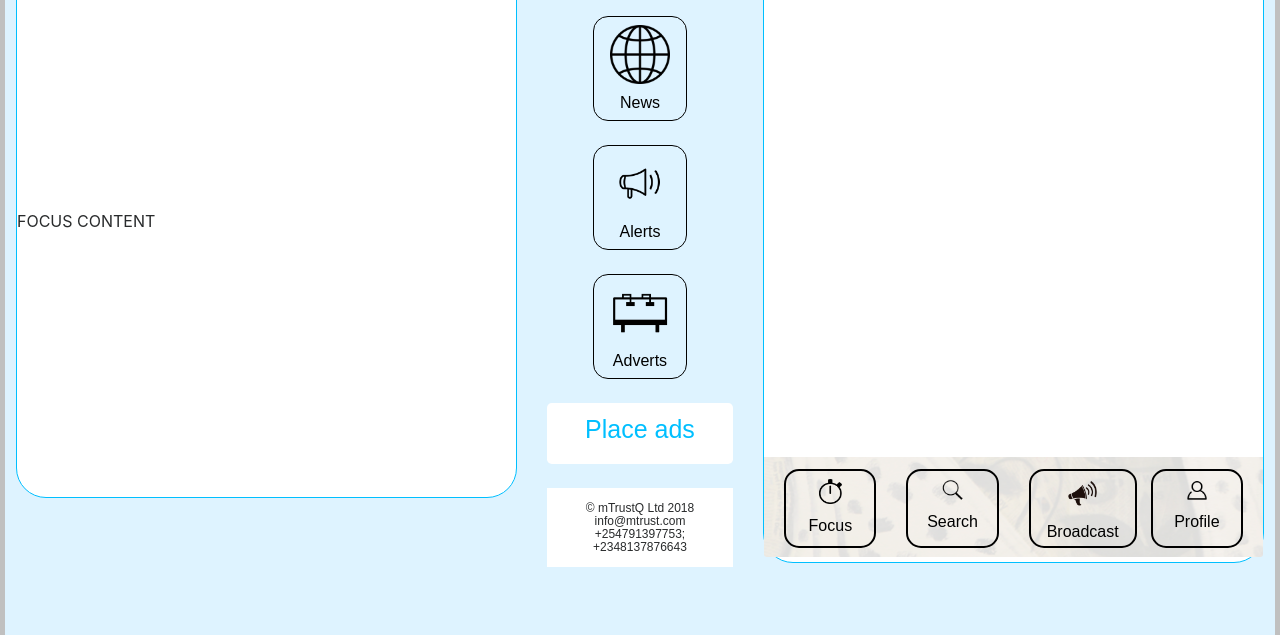
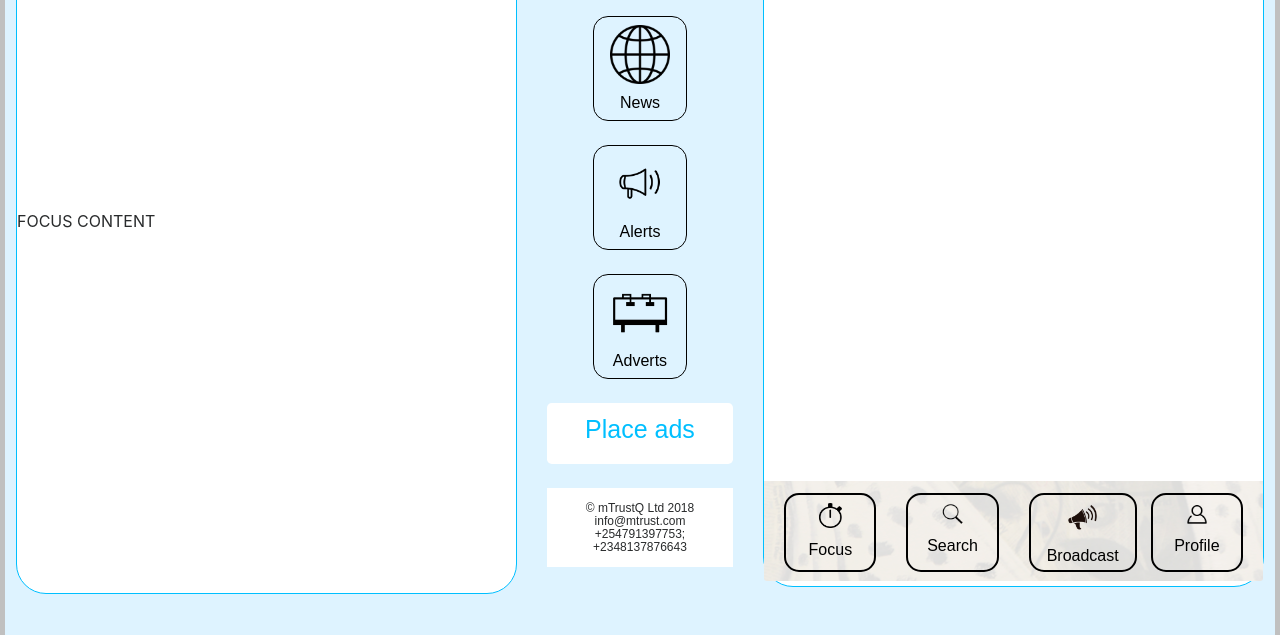
Before and after one commit to ringa254/ringa254.github.io, a plain HTML site: page index.html in a window 1280 px wide. Shown: the part 165-800 px from the top of the page. Drawn offline with nearby package versions, Linux system fonts and the light colour scheme.

Commit message:
Add files via upload

```diff
--- a/index.html
+++ b/index.html
@@ -42,7 +42,7 @@
     <div class="row" style="padding-top:1.8%">
       <div class="col-sm-5" style="padding-left:2%">
         <div class="card"><br><br><br><br><br><br><br><br><br><br><br><br>
-          FOCUS CONTENT<br><br><br><br><br><br><br><br><br><br><br><br>
+          FOCUS CONTENT<br><br><br><br><br><br><br><br><br><br><br><br><br><br><br><br>
         </div>
       </div>
       <div class="col-sm-2" align="center">
@@ -276,7 +276,7 @@
         <div class="card">
           <div class="card-header"><ul>
             <h2 align="center">Brag Page</h2></ul>
-          </div><br><br><br><br><br><br><br><br><br><br><br><br>  <br><br><br>
+          </div><br><br><br><br><br><br><br><br><br><br><br><br> <br> <br><br><br>
           <div class="card-footer">
 
             <div class="row-icons">
```
Also changed, not shown: Qchat.html (+2 -2 lines).
